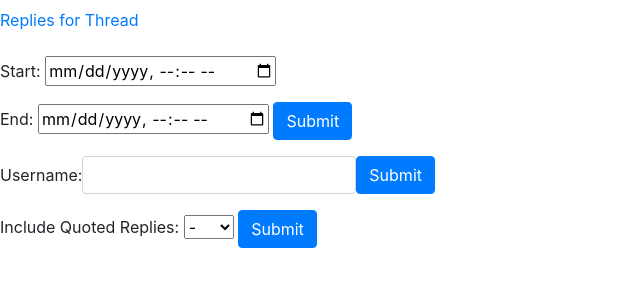
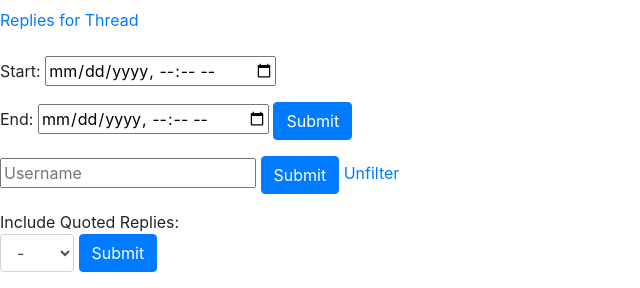
Before and after one commit to mmcd2886/django-forum, a Django app: template mysite/polls/templates/polls/charts.html in a window 1280 px wide. Shown: the part 56-344 px from the top of the page, without its empty margins (0-640 px from the left). Before the commit the page ends 304 px from the top, so only its background shows below. Run offline with Django 3.2, Linux system fonts and the light colour scheme; the template is opened without the code that fills it, so the values that code supplies are empty; some libraries are stand-ins or nearby versions.

Commit message:
updated bootstrap forms

```diff
--- a/mysite/polls/templates/polls/charts.html
+++ b/mysite/polls/templates/polls/charts.html
@@ -38,23 +38,28 @@
   </p>
 </form>
 
-<!--<a href="{% url 'polls:pie_chart' thread_info.thread_id %}">Unfilter</a>-->
+
 <!--filter by username form-->
-<form method="POST" class="form-inline">{% csrf_token %}
-  <label for="fname">Username: </label>
-  <input type="text" id="fname" name="fname" class="form-control">
+<div class=form-group">
+<form method="POST">{% csrf_token %}
+  <input type="text" id="fname" name="fname" class="form-control-md" placeholder="Username">
   <button type="submit" class="btn btn-primary"> Submit</button>
+  <a href="{% url 'polls:pie_chart' thread_info.thread_id %}">Unfilter</a>
 </form>
+</div>
 
+<!--Include/Exclude quoted replies dropdown -->
+<div class="form-group form-inline">
 <form method="POST">{% csrf_token %}
   <label for="quote_filter">Include Quoted Replies: </label>
-  <select id="quote_filter" name="quote_filter">
+  <select id="quote_filter" name="quote_filter" class="form-control" style="width:auto;">
       <option disabled selected value>-</option>
       <option value="yes">Yes</option>
       <option value="no">No</option>
   </select>
   <button type="submit" class="btn btn-primary"> Submit</button>
 </form>
+</div>
 
 <!-- add the charts.js library to page -->
 <!-- create two variables (sentiment_for_quotes, sentiment_for_no_quotes) that will use the data passed from views.py
```
Also changed, not shown: mysite/polls/templates/polls/detail.html (+7 -4 lines), mysite/polls/templates/polls/users.html (+5 -4 lines).
